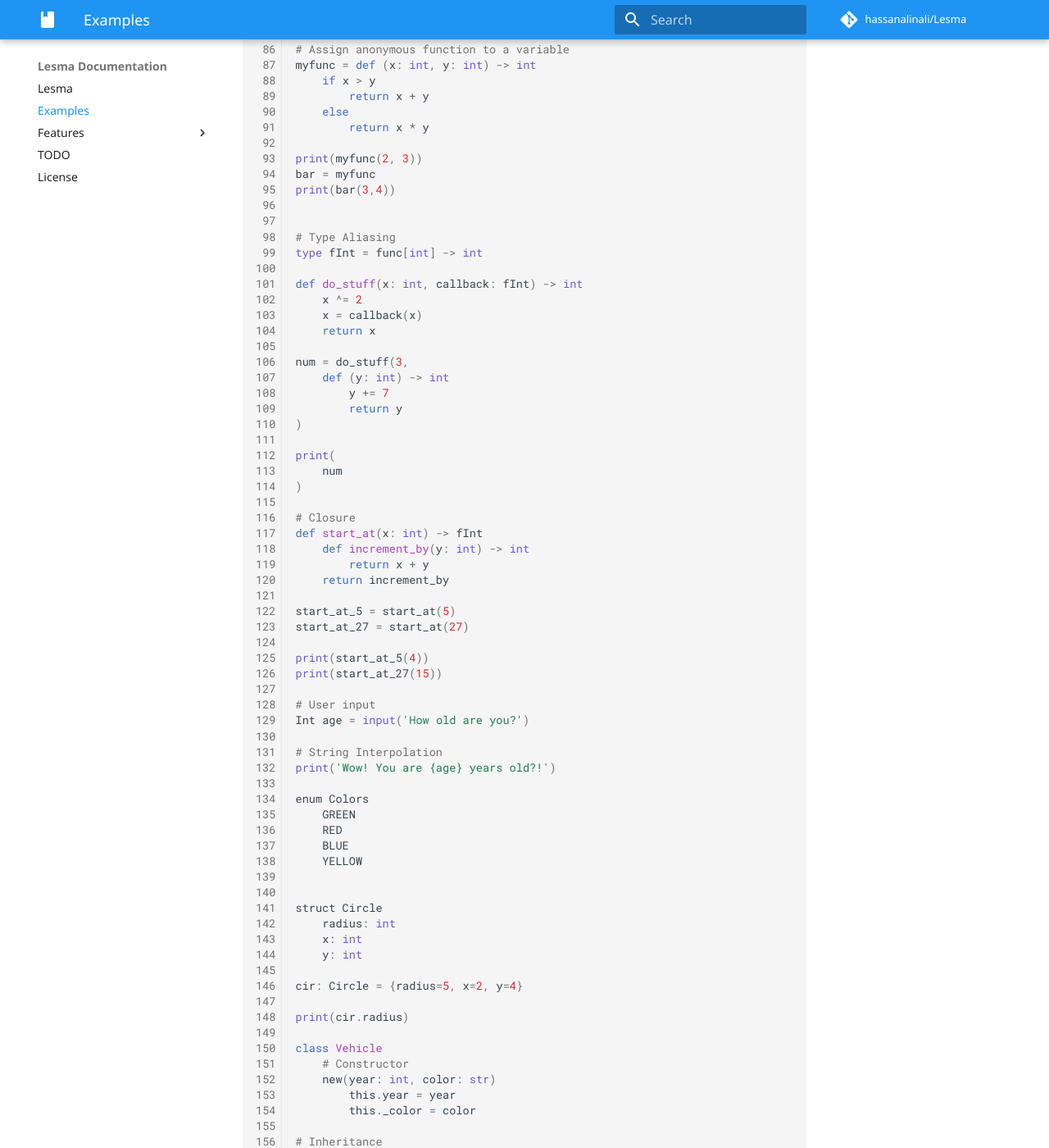
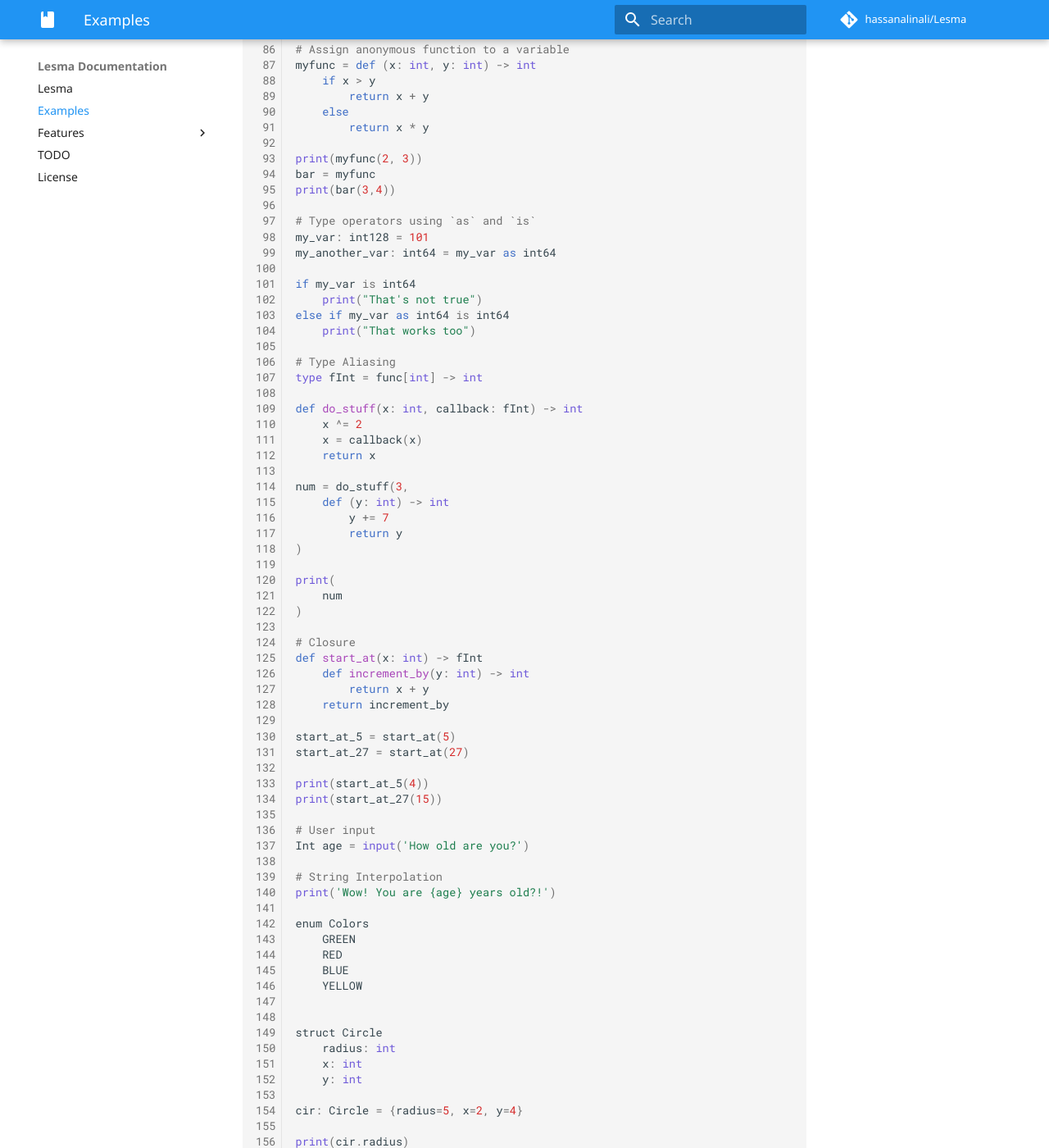
Before and after one commit to alinalihassan/pyLesma, an MkDocs documentation site: the page built from docs/examples.md, in a window 1280 px wide and 1400 px high, scrolled down 1968 px. Shown: the whole window at 82% size. Built offline with MkDocs 1.6.1 and Material for MkDocs 9.7.7, drawn with Linux system fonts in a browser that asks for light colours; comment, search, counter and statistics services are not loaded; some of the changed text lies outside the part shown.

Commit message:
Small updates to docs and cli

```diff
--- a/docs/examples.md
+++ b/docs/examples.md
@@ -104,6 +104,14 @@ print(myfunc(2, 3))
 bar = myfunc
 print(bar(3,4))
 
+# Type operators using `as` and `is`
+my_var: int128 = 101
+my_another_var: int64 = my_var as int64
+
+if my_var is int64
+	print("That's not true")
+else if my_var as int64 is int64
+	print("That works too")
 
 # Type Aliasing
 type fInt = func[int] -> int
--- a/les.py
+++ b/les.py
@@ -6,12 +6,12 @@ usage:
     lesma [-hv]
 
 options:
-    -h, --help                  shows the help
-    -v, --version               shows the version
+    -h, --help                  Shows this help menu
+    -v, --version               Shows the version
     -l, --llvm                  Emit llvm code
     -o FILE, --output FILE      Output file
     -t, --timer                 Time the execution
-    -d, --debug                 Debugging mode
+    -d, --debug                 Debug mode
 """
 
 from lesma.lexer import Lexer
```
Also changed, not shown: docs/TODO.md (+1 -0 lines).
